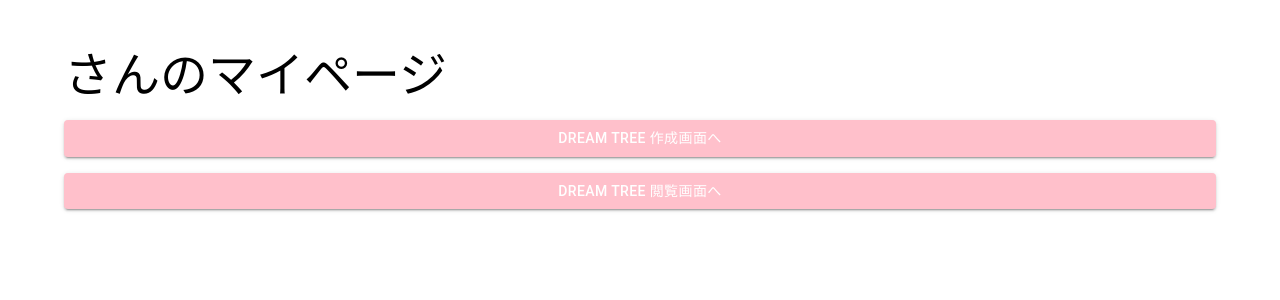
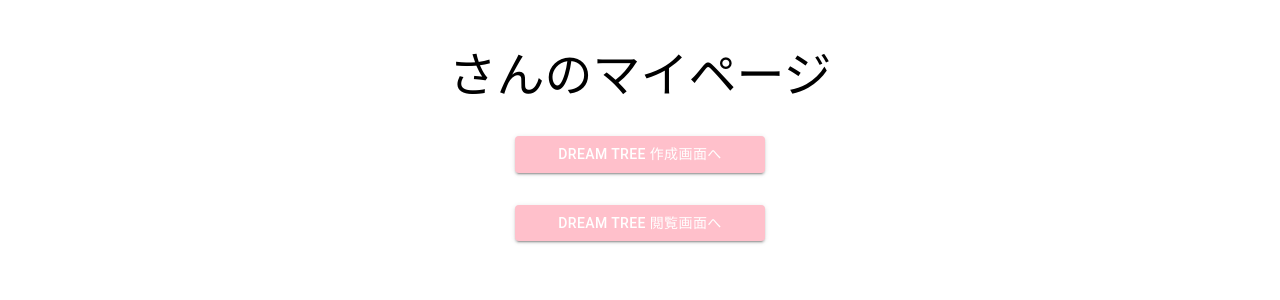
Before and after one commit to PRTIMES-hackathon-2025-winter-team2/frontend, a React (Create React App) app: page /home/1 in a window 1280 px wide. Shown: the top 300 px of the page. Built offline with nearby package versions, Linux system fonts and the light colour scheme; no server answers.

Commit message:
スタイル調整

```diff
--- a/src/components/pages/MainComponents.tsx
+++ b/src/components/pages/MainComponents.tsx
@@ -5,15 +5,18 @@ import { useUserInfo } from "./hooks/useUserInfo";
 export const MainComponent = () => {
   const { userId } = useParams();
   const userInfo = useUserInfo(userId || "");
+
   return (
     <Container sx={{ mt: 6 }}>
-      <Stack direction="column" spacing={2}>
+      <Stack direction="column" spacing={4} alignItems="center">
         <Typography variant="h3">{userInfo.name}さんのマイページ</Typography>
         <Button
           variant="contained"
           sx={{
-            backgroundColor: "pink", // ボタンの背景色
-            "&:hover": { backgroundColor: "hotpink" }, // ホバー時の背景色
+            backgroundColor: "pink",
+            "&:hover": { backgroundColor: "hotpink" },
+            width: "250px", // ボタンの幅を固定
+            maxWidth: "100%", // レスポンシブ対応
           }}
           component={Link}
           to={`/input/${userId}`}
@@ -23,8 +26,10 @@ export const MainComponent = () => {
         <Button
           variant="contained"
           sx={{
-            backgroundColor: "pink", // ボタンの背景色
-            "&:hover": { backgroundColor: "hotpink" }, // ホバー時の背景色
+            backgroundColor: "pink",
+            "&:hover": { backgroundColor: "hotpink" },
+            width: "250px", // ボタンの幅を固定
+            maxWidth: "100%", // レスポンシブ対応
           }}
           component={Link}
           to={`/trees/${userId}/treeId`}
```
